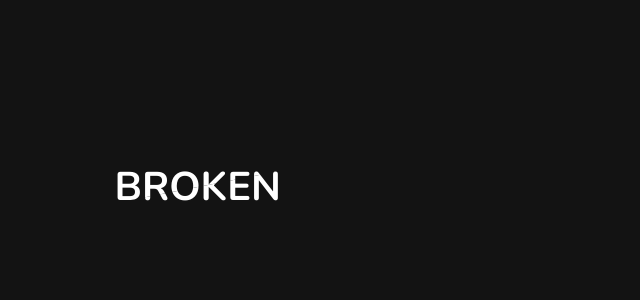
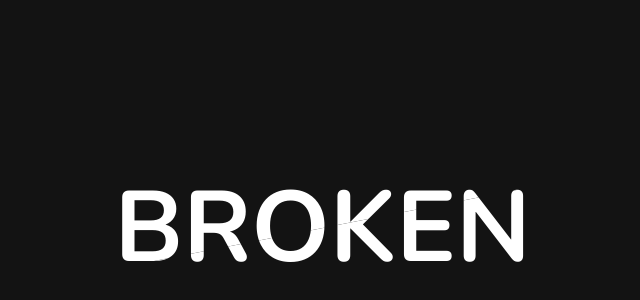
Before and after one commit to abhimanyusoni/broken-effect, a plain HTML site: page index.html in a window 1280 px wide. Shown: the part 200-500 px from the top of the page, without its empty margins (436-1076 px from the left). Drawn offline with nearby package versions, Linux system fonts and the light colour scheme.

Commit message:
Update style.css

```diff
--- a/style.css
+++ b/style.css
@@ -31,7 +31,7 @@ body {
 
 .container h1::after {
   content: "BROKEN";
-  font-size: 40px;
+  font-size: 100px;
   position: absolute;
   top: 0;
   left: 0%;
@@ -46,7 +46,7 @@ body {
   -webkit-transition: all 0.3s;
   transition: all 0.3s;
   content: "BROKEN";
-  font-size: 40px;
+  font-size: 100px;
   top: 0;
   left: 0%;
   position: absolute;
```
